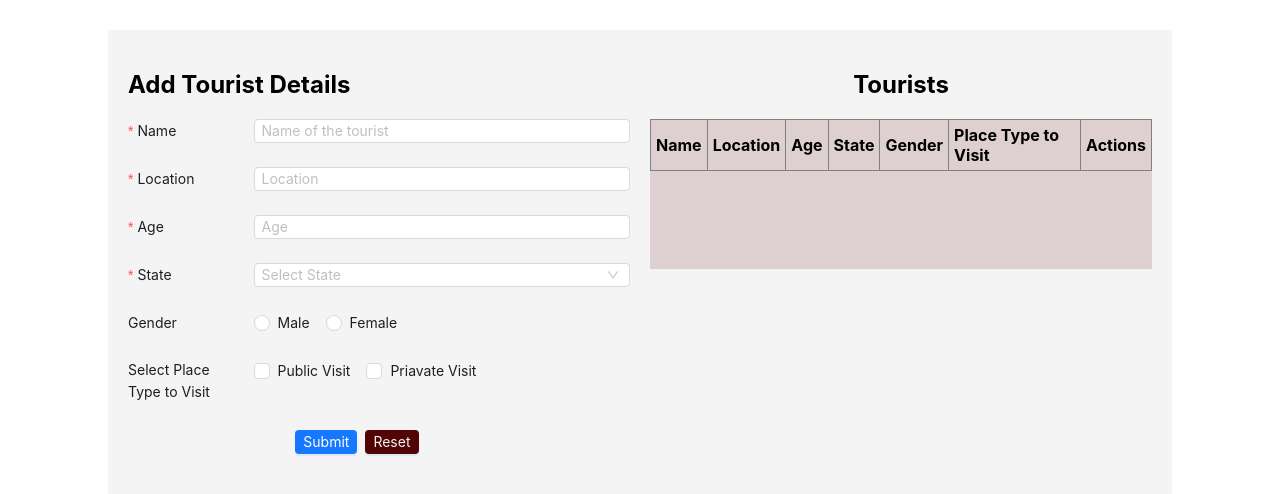
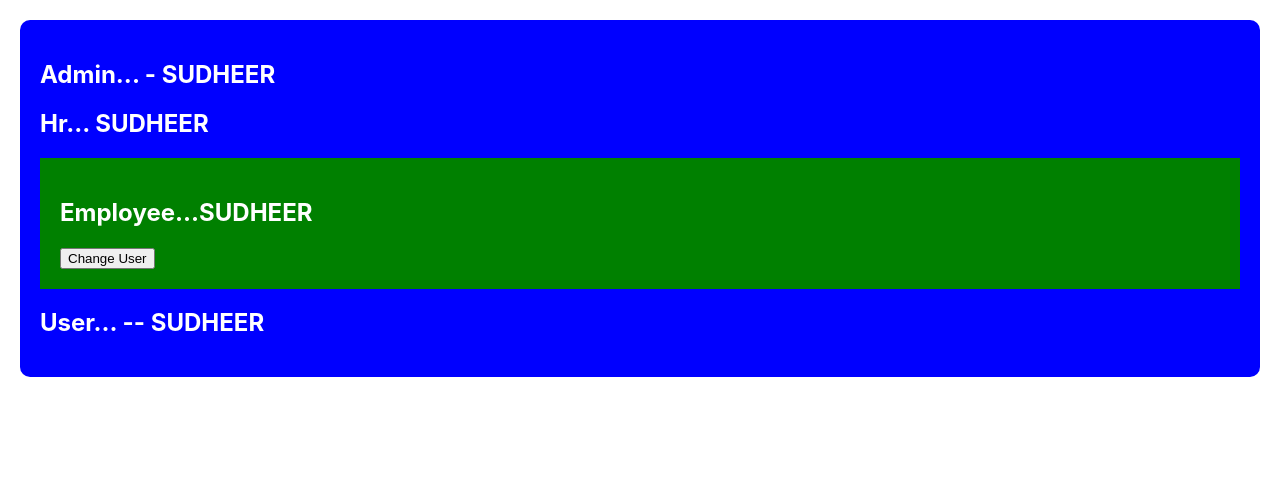
Before and after one commit to andrasatish/react-stuff-tsx, a React (Create React App) app: page / in a window 1280 px wide. Shown: the top 494 px of the page. Built offline with nearby package versions, Linux system fonts and the light colour scheme.

Commit message:
context data

```diff
--- a/src/App.tsx
+++ b/src/App.tsx
@@ -1,11 +1,32 @@
+import { useState } from 'react';
 import './App.css';
 import ParentProps from './components/01.Props/01_Basic/parent';
 import CrudWrapper from './components/01.Props/02_Crud/crud';
+import PropsNested from './components/03.props-drilling/props-nested';
+import Admin from './components/04.userdata-context/admin/admin';
+import { CompanyProvider } from './components/04.userdata-context/context/companyPortalContext';
 
 function App() {
+  const [username, setUsername] = useState('SUDHEER');
+
+  const handleData = (name:any,age:any) => {
+    setUsername(name)
+  }
+
   return (
     // <ParentProps />
-    <CrudWrapper />
+    // <CrudWrapper />
+
+    // Props Drilling
+    // <>
+    //   <h2>App Component Data...{username}</h2>
+    //     <PropsNested username={username} handleData={handleData}/>
+    //   <h2>App Componet End...</h2>
+
+    // </>
+    <CompanyProvider>
+      <Admin />
+    </CompanyProvider>
   );
 }
 
--- /dev/null
+++ b/src/components/03.props-drilling/props-nested.tsx
@@ -0,0 +1,14 @@
+import React from "react";
+import ComponentA from "./component-A";
+
+const PropsNested = (props:any) => {
+    return (
+        <>
+            <h4>Props Nested Data</h4>
+                <ComponentA username={props.username} handleUserData={props.handleData}/>
+            <p>Props Ending...</p>
+        </>
+    )
+}
+
+export default PropsNested;
--- /dev/null
+++ b/src/components/04.userdata-context/admin/admin.css
@@ -0,0 +1,7 @@
+.bg-color{
+    background-color: blue;
+    color: white;
+    padding: 20px;
+    margin: 20px;
+    border-radius: 10px;
+}
--- /dev/null
+++ b/src/components/04.userdata-context/admin/admin.tsx
@@ -0,0 +1,19 @@
+import { useContext, useState } from "react";
+import Hr from "../hr/hr";
+import User from "../user/user";
+import './admin.css';
+import { CompanyPortalContext, CompanyProvider } from "../context/companyPortalContext";
+
+const Admin = () => {
+    const { userData } = useContext<any>(CompanyPortalContext);
+
+    return (
+            <div className="bg-color">
+                <h2>Admin... - {userData}</h2>
+                <Hr />
+                <User/>
+            </div>
+    )
+}
+
+export default Admin;
--- /dev/null
+++ b/src/components/04.userdata-context/context/companyPortalContext.tsx
@@ -0,0 +1,13 @@
+import React, { createContext, FC, ReactNode, useState } from "react";
+
+export const CompanyPortalContext = createContext<any>(null);
+
+const CompanyProvider:FC<{children:ReactNode}> = ({children}) => {
+    const [ userData, setUserData ] = useState<any>('SUDHEER');
+
+    return (
+        <CompanyPortalContext.Provider value={{ userData, setUserData }}>{children}</CompanyPortalContext.Provider>
+    )
+}
+
+export { CompanyProvider };
--- /dev/null
+++ b/src/components/04.userdata-context/employee/employee.tsx
@@ -0,0 +1,19 @@
+import { useContext } from "react";
+import { CompanyPortalContext } from "../context/companyPortalContext";
+
+const Employee = () => {
+    const { userData, setUserData } = useContext<any>(CompanyPortalContext);
+
+    const changeUser = () => {
+        setUserData('SATISH');
+    }
+
+    return (
+        <div style={{backgroundColor:'green',padding:'20px'}}>
+            <h2>Employee...{userData}</h2>
+            <button onClick={changeUser}>Change User</button>
+        </div>
+    )
+}
+
+export default Employee;
--- /dev/null
+++ b/src/components/04.userdata-context/hr/hr.tsx
@@ -0,0 +1,16 @@
+import { useContext } from "react";
+import Employee from "../employee/employee";
+import { CompanyPortalContext } from "../context/companyPortalContext";
+
+const Hr = () => {
+    const { userData } = useContext<any>(CompanyPortalContext);
+
+    return (
+        <>
+            <h2>Hr... {userData}</h2>
+            <Employee />
+        </>
+    )
+}
+
+export default Hr;
--- /dev/null
+++ b/src/components/04.userdata-context/user/user.tsx
@@ -0,0 +1,14 @@
+import { useContext } from "react";
+import { CompanyPortalContext } from "../context/companyPortalContext";
+
+const User = () => {
+    const { userData } = useContext<any>(CompanyPortalContext);
+
+    return (
+        <>
+            <h2>User... -- {userData}</h2>
+        </>
+    )
+}
+
+export default User;
```
Also changed, not shown: src/components/03.props-drilling/component-A.tsx (added, +14 -0 lines), src/components/03.props-drilling/component-B.tsx (added, +20 -0 lines), src/components/03.props-drilling/component-C.tsx (added, +12 -0 lines), 1 other file (tests, documents, lock files or other folders).
